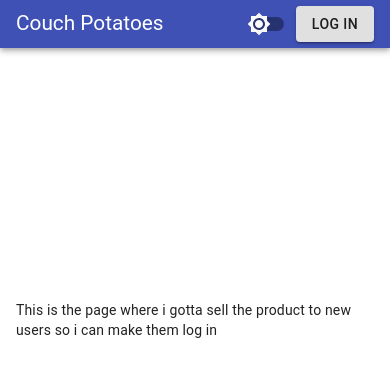
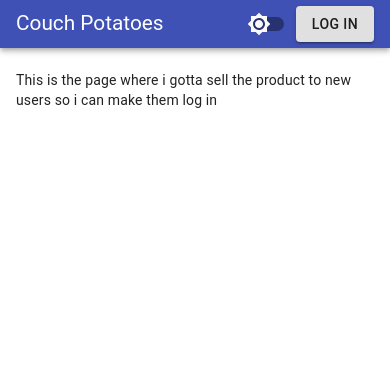
Before and after one commit to xhuliodo/couch-potatoes, a React (Create React App) app in the folder client/: page / in a window 390 px wide. Shown: the top 376 px of the page. Built offline with nearby package versions, Linux system fonts and the light colour scheme; no server answers.

Commit message:
fixing flex issue with menu bar, added iphone x stylings

```diff
--- a/client/src/App.js
+++ b/client/src/App.js
@@ -34,35 +34,35 @@ export default function App() {
   const [darkTheme, setDarkTheme] = useState(isDarkThemeOn);
 
   const customTheme = {
-    // overrides: {
-    //   MuiCssBaseline: {
-    //     "@global": {
-    //       "*::-webkit-scrollbar": {
-    //         "-webkit-appearance": "none",
-    //         width: "8px",
-    //         height: "8px",
-    //       },
-    //       "*::-webkit-scrollbar-thumb": {
-    //         backgroundColor: "grey",
-    //       },
-    //       "::-webkit-scrollbar-thumb": {
-    //         // background: "#888",
-    //         borderRadius: "15px",
-    //         "-webkit-overflow-scrolling": "auto",
-    //       },
-    //       "*:hover": {
-    //         "&::-webkit-scrollbar-thumb": {
-    //           backgroundColor: "darkgrey",
-    //         },
-    //       },
-    //       /* Equivalent alternative:
-    //       "*:hover::-webkit-scrollbar-thumb": {
-    //         backgroundColor: "green"
-    //       }
-    //        */
-    //     },
-    //   },
-    // },
+    overrides: {
+      MuiCssBaseline: {
+        "@global": {
+          "*::-webkit-scrollbar": {
+            // "-webkit-appearance": "none",
+            width: "8px",
+            height: "8px",
+          },
+          "*::-webkit-scrollbar-thumb": {
+            backgroundColor: "grey",
+          },
+          "::-webkit-scrollbar-thumb": {
+            // background: "#888",
+            borderRadius: "15px",
+            // "-webkit-overflow-scrolling": "auto",
+          },
+          "*:hover": {
+            "&::-webkit-scrollbar-thumb": {
+              backgroundColor: "darkgrey",
+            },
+          },
+          /* Equivalent alternative:
+          "*:hover::-webkit-scrollbar-thumb": {
+            backgroundColor: "green"
+          }
+           */
+        },
+      },
+    },
     palette: {
       type: !darkTheme ? "light" : "dark",
     },
@@ -90,13 +90,20 @@ export default function App() {
         <Paper
           elevation={0}
           style={{
-            minHeight: "100vh",
+            minHeight: "885px",
+            height: "100vh",
             display: "flex",
             flexDirection: "column",
             borderRadius: "0px",
           }}
         >
-          <MenuBar darkTheme={darkTheme} setDarkTheme={setDarkTheme} />
+          <MenuBar
+            style={{
+              maxHeight: "75px",
+            }}
+            darkTheme={darkTheme}
+            setDarkTheme={setDarkTheme}
+          />
           <Container
             maxWidth="md"
             style={{
--- a/client/src/components/GeneralWatchlist.scss
+++ b/client/src/components/GeneralWatchlist.scss
@@ -40,3 +40,12 @@
     padding-right: 0;
   }
 }
+
+// iphone x pwa
+@media (max-height: 812px) and (max-width: 375px) {
+  .accordionStyling {
+    height: 63vh;
+    padding-left: 0;
+    padding-right: 0;
+  }
+}
--- a/client/src/components/MenuBar.js
+++ b/client/src/components/MenuBar.js
@@ -27,6 +27,7 @@ import { Brightness3, Brightness7 } from "@material-ui/icons";
 const useStyles = makeStyles((theme) => ({
   grow: {
     flexGrow: 1,
+    maxHeight: "70px",
   },
   title: {
     fontSize: "2rem",
--- a/client/src/components/MovieCard.scss
+++ b/client/src/components/MovieCard.scss
@@ -21,6 +21,22 @@ div.container.loaded {
     .cards_container {
       div.card_container {
         height: 65vh;
+      }
+    }
+  }
+}
+
+// iphone x pwa
+@media (max-height: 812px) and (max-width: 375px) {
+  div.container.loaded {
+    min-height: 500px;
+    max-height: 615px;
+  }
+  .container {
+    .cards_container {
+      div.card_container {
+        height: 60vh;
+        min-height: 480px;
       }
     }
   }
```
